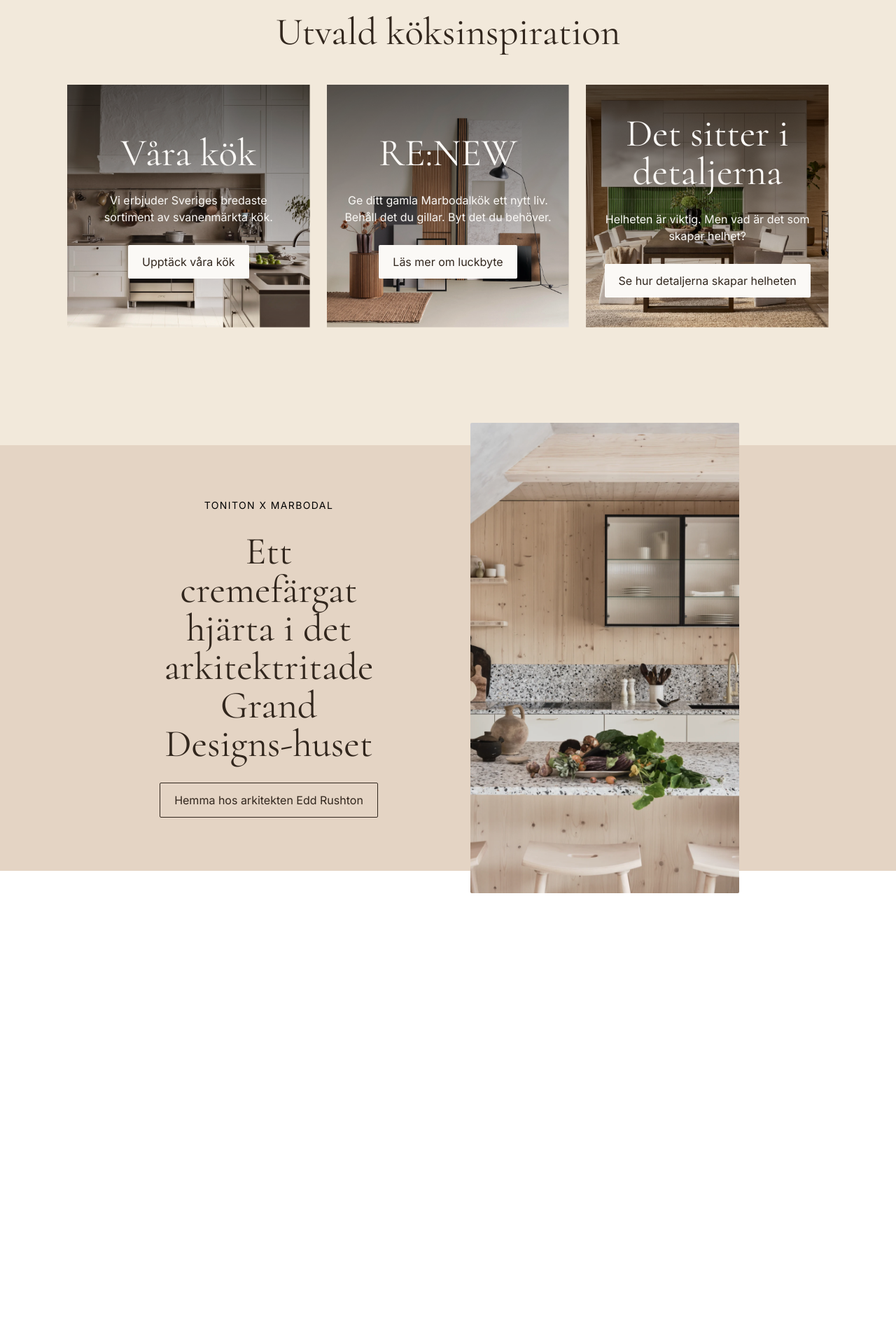
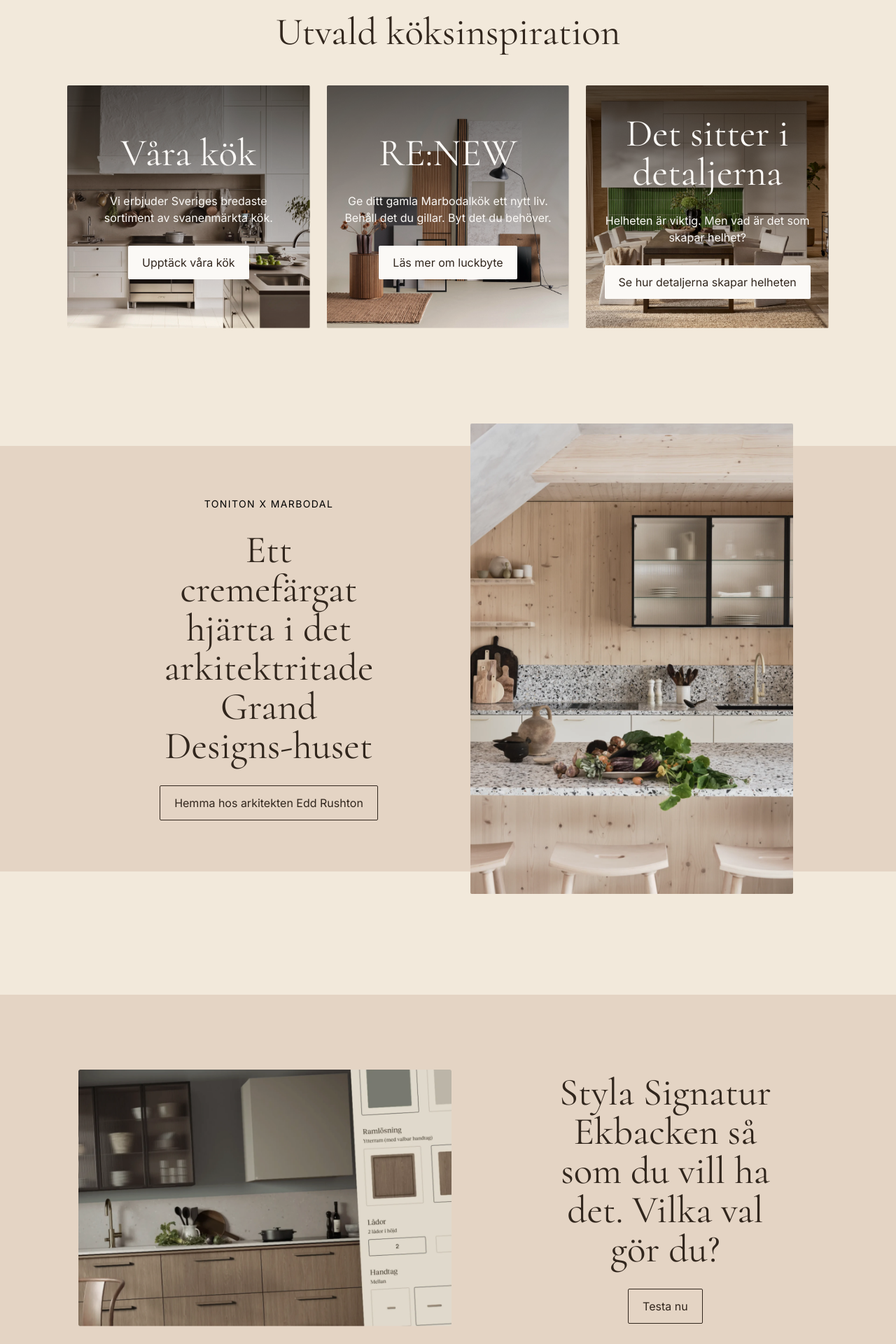
Before and after one commit to totaldekadens/Marbodal, a Next.js app: page / in a window 1280 px wide. Shown: the part 1680-3600 px from the top of the page at 70% size. Before the commit the page ends 2956 px from the top, so only its background shows below. Built offline with nearby package versions, Linux system fonts and the light colour scheme.

Commit message:
New component "Testa nu"

```diff
--- a/components/Article2.tsx
+++ b/components/Article2.tsx
@@ -1,5 +1,5 @@
 import Button from "./Button";
-import { WideUpperCText, H2 } from "./Fonts";
+import { WideUpperCText, H2, H2Small } from "./Fonts";
 import Container from "./Layout/Container";
 
 const Article2 = () => {
@@ -7,12 +7,12 @@ const Article2 = () => {
   return (
     <Container className="md:py-28 mt-14" full>
       {/* Desktop */}
-      <div className="h-96">
+      <div className="md:h-96">
         <div className=" hidden md:flex md:gap-14 md:px-14 lg:gap-28 xl:gap-32 lg:px-36 xl:px-56 py-28  items-center justify-center bg-custom-200 absolute inset-0">
           <div className=" flex flex-col items-center ">
             <div className="w-[320px] flex flex-col items-center  gap-7">
               <WideUpperCText color="dark" title="Toniton X Marbodal" />
-              <H2
+              <H2Small
                 className="text-center"
                 color="dark"
                 title="Ett cremefärgat hjärta i det arkitektritade Grand Designs-huset"
@@ -23,8 +23,8 @@ const Article2 = () => {
               />
             </div>
           </div>
-          <div className=" relative bg-red-200 h-full w-full  ">
-            <div className=" absolute -top-36 -bottom-36 -right-56 left-0 xl:right-0  ">
+          <div className=" relative h-full w-full  ">
+            <div className=" absolute -top-36 -bottom-36 -right-[56px] lg:-right-[60px] left-0 xl:-right-[77px] 2xl:right-[40px]  ">
               <img
                 className="object-cover rounded-sm h-full w-full "
                 src="/kok4.png"
@@ -38,8 +38,8 @@ const Article2 = () => {
           <div className=" flex flex-col items-center ">
             <div className="w-[320px] flex flex-col items-center gap-7">
               <WideUpperCText color="dark" title="Toniton X Marbodal" />
-              <H2
-                className="text-center text-[30px]"
+              <H2Small
+                className="text-center " // text-[30px]
                 color="dark"
                 title="Ett cremefärgat hjärta i det arkitektritade Grand Designs-huset"
               />
@@ -58,7 +58,7 @@ const Article2 = () => {
         </div>
 
         {/* Mobile Device */}
-        <div className="flex flex-col sm:hidden  px-4 py-16 items-center justify-center bg-custom-200 ">
+        <div className="flex flex-col sm:hidden relative px-4 py-16 items-center justify-center bg-custom-200 ">
           <WideUpperCText
             className="pb-16"
             color="dark"
@@ -71,8 +71,8 @@ const Article2 = () => {
               src="/kok4.png"
             />
           </div>
-          <H2
-            className="text-center text-[34px] mt-9"
+          <H2Small
+            className="text-center text-[30px]  mt-9"
             color="dark"
             title="Ett cremefärgat hjärta i det arkitektritade Grand Designs-huset"
           />
--- /dev/null
+++ b/components/Article3.tsx
@@ -0,0 +1,45 @@
+import Button from "./Button";
+import { H2, H2Small } from "./Fonts";
+
+// Todo: Check px
+const Article3 = () => {
+  return (
+    <>
+      {/* Desktop */}
+      <div className="hidden md:flex mt-44 bg-custom-200 relative w-full z-0  flex-col pr-4 sm:pl-4 sm:pt-4 sm-pb-4 md:pr-6 lg:px-14 xl:px-[96px] ">
+        <div className="flex items-center justify-between xl:justify-center   md:gap-14 lg:pl-4 lg:gap-28  md:pr-14 xl:gap-32  lg:py-12 ">
+          <div className=" sm:h-72 md:w-[600px] lg:w-auto lg:h-auto ">
+            <img src="/kok5.png" className="w-full h-full object-cover" />
+          </div>
+
+          <div className="flex w-1/2 flex-col gap-7 lg:w-[450px] xl:w-[400px] items-center justify-center py-12">
+            <H2Small
+              className="text-center sm:text-[34px]  "
+              color="dark"
+              title="Styla Signatur Ekbacken så som du vill ha det. Vilka val gör du?"
+            />
+            <Button variant="modest" title="Testa nu" />
+          </div>
+        </div>
+      </div>
+      {/* Tab and Mobile Device */}
+      <div className=" md:hidden mt-28 bg-custom-200 relative w-full z-0 flex flex-col pt-24 px-4 ">
+        <div className="flex flex-col w-full items-center justify-between  ">
+          <div className="w-full h-full ">
+            <img src="/kok5.png" className="w-full h-full object-cover" />
+          </div>
+          <div className="flex px-4 flex-col gap-7 items-center justify-center py-12">
+            <H2Small
+              className="text-center sm:text-[34px]  "
+              color="dark"
+              title="Styla Signatur Ekbacken så som du vill ha det. Vilka val gör du?"
+            />
+            <Button variant="modest" title="Testa nu" />
+          </div>
+        </div>
+      </div>
+    </>
+  );
+};
+
+export default Article3;
--- a/components/Chosen.tsx
+++ b/components/Chosen.tsx
@@ -32,15 +32,15 @@ const Chosen = () => {
     <Container className="py-28 items-center">
       <H2 color="dark" title="Utvald köksinspiration" className="text-center" />
       <div className="w-full grid grid-cols-1 lg:grid-cols-3 mt-12 gap-6">
-        {list.map((inspo) => (
-          <div className="relative">
+        {list.map((inspo, i) => (
+          <div key={i} className="relative rounded-sm">
             <img
               src={inspo.image.src}
               alt={inspo.image.alt}
-              className="w-full max-h-[500px] object-cover"
+              className="w-full max-h-[500px] object-cover rounded-sm"
             />
             <img
-              className="absolute inset-0 w-full max-h-[500px] object-cover"
+              className="absolute inset-0 w-full max-h-[500px] object-cover rounded-sm"
               src="/overlayGrid.png"
             />
             <div className="absolute inset-0">
--- a/components/Fonts.tsx
+++ b/components/Fonts.tsx
@@ -24,7 +24,21 @@ export const H2 = ({ title, className, color }: H2Props) => {
       className={clsx(
         `${className}`,
         color == "dark" ? `text-custom-300` : `text-custom-50`,
-        "text-[34px] sm:text-[46px] lg:text-[55px] leading-none font-serif"
+        "text-[34px] sm:text-[46px] lg:text-[55px] leading-[3.5rem] font-serif"
+      )}
+    >
+      {title}
+    </h2>
+  );
+};
+
+export const H2Small = ({ title, className, color }: H2Props) => {
+  return (
+    <h2
+      className={clsx(
+        `${className}`,
+        color == "dark" ? `text-custom-300` : `text-custom-50`,
+        "text-[34px] lg:text-[55px] leading-[2.8rem] lg:leading-[3.5rem] font-serif"
       )}
     >
       {title}
@@ -38,7 +52,7 @@ export const H3 = ({ title, className, color }: H2Props) => {
       className={clsx(
         `${className}`,
         color == "dark" ? `text-custom-300` : `text-custom-50`,
-        "text-[34px] sm:text-[46px] lg:text-[55px] leading-none font-serif"
+        "text-[34px] sm:text-[46px] lg:text-[55px] leading-[3.5rem] font-serif"
       )}
     >
       {title}
--- a/pages/index.tsx
+++ b/pages/index.tsx
@@ -1,7 +1,9 @@
 import Article from "@/components/Article";
 import Article2 from "@/components/Article2";
+import Article3 from "@/components/Article3";
 import Chosen from "@/components/Chosen";
 import Hero from "@/components/Hero";
+import Container from "@/components/Layout/Container";
 import Usp from "@/components/Usp";
 
 export default function Home() {
@@ -12,6 +14,7 @@ export default function Home() {
       <Article />
       <Chosen />
       <Article2 />
+      <Article3 />
     </main>
   );
 }
```
Also changed, not shown: public/kok5.png (added).
